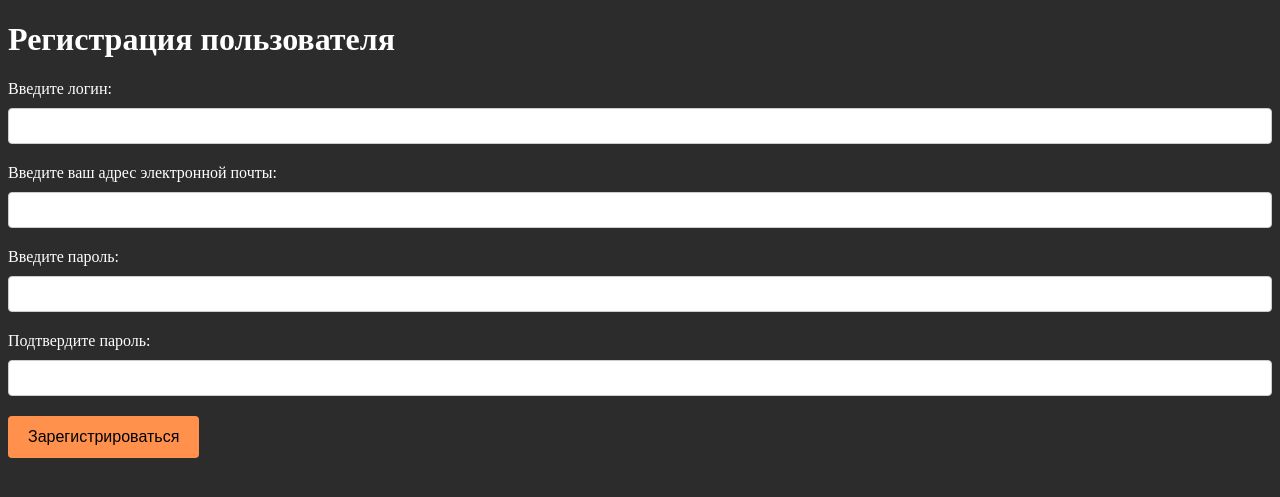
After one commit to mangust17/nuts_shop, a Django app: template main/templates/reg.html in a window 1280 px wide. The commit adds this page. Shown: the top 497 px of the page. Run offline with Django 4.2, Linux system fonts and the light colour scheme; the template is opened without the code that fills it, so the values that code supplies are empty; parts of the project's set-up code (start-up, migrations or seed data) failed here and were passed over.

Commit message:
6 commit

```diff
--- a/main/templates/base.html
+++ b/main/templates/base.html
@@ -102,7 +102,7 @@
         </div>
         <nav>
             <ul>
-                <li><a href="#">Главная</a></li>
+                <li><a href="/">Главная</a></li>
                 <li><a href="#">О нас</a></li>
                 <li><a href="#">Аккаунт</a></li>
                 <li><a href="#">Корзина</a></li>
--- /dev/null
+++ b/main/templates/reg.html
@@ -0,0 +1,66 @@
+<!DOCTYPE html>
+<html>
+<head>
+    <meta charset="utf-8">
+    <title>Регистрация пользователя</title>
+    <link rel="stylesheet">
+    <style>
+    body{
+  background-color:#2c2c2c;
+  color:#fff;
+}
+        .form-label {
+            display: block;
+            margin-bottom: 10px;
+        }
+
+        .form-input {
+            display: block;
+            width: 100%;
+            padding: 8px;
+            border: 1px solid #ccc;
+            border-radius: 4px;
+            box-sizing: border-box;
+            margin-bottom: 20px;
+            font-size: 16px;
+        }
+
+        .form-input:focus {
+            outline: none;
+            border-color: #4CAF50;
+        }
+
+        .form-button {
+            background-color:#FF914D;
+            color: 000000;
+            padding: 12px 20px;
+            border: none;
+            border-radius: 4px;
+            cursor: pointer;
+            font-size: 16px;
+        }
+
+    </style>
+</head>
+<body>
+<h1>Регистрация пользователя</h1>
+<form method="post" action="{% url 'create_us' %}">
+    {% csrf_token %}
+    <label for="username" class="form-label">Введите логин:</label>
+    <input type="text" name="username" id="username" class="form-input" autocomplete="username" required>
+
+    <label for="email" class="form-label">Введите ваш адрес электронной почты:</label>
+    <input type="email" name="email" id="email" class="form-input" autocomplete="email" required>
+
+    <label for="password" class="form-label">Введите пароль:</label>
+    <input type="password" name="password" id="password" class="form-input" autocomplete="new-password" minlength="8"
+           required>
+
+    <label for="password2" class="form-label">Подтвердите пароль:</label>
+    <input type="password" name="password2" id="password2" class="form-input" autocomplete="new-password" minlength="8"
+           required>
+
+    <button type="submit" class="form-button">Зарегистрироваться</button>
+</form>
+</body>
+</html>
--- a/main/urls.py
+++ b/main/urls.py
@@ -8,4 +8,6 @@ urlpatterns = [
     path('log_out', views.log_out, name='log_out'),
     path('search', views.search, name='search'),
     path('product/<int:pk>/', views.ProductDetailView.as_view(), name='product_detail'),
+    path('add-to-cart/<int:product_id>/', views.add_to_cart, name='add_to_cart'),
+
 ]
```
Also changed, not shown: main/models.py (+11 -3 lines), main/templates/auth.html (added, +56 -0 lines), main/templates/cart.html (added, +32 -0 lines), main/templates/main_page.html (+4 -3 lines), main/templates/search.html (added, +35 -0 lines), main/views.py (+17 -8 lines), db.sqlite3, main/migrations/0002_product_description.py (deleted), main/migrations/0002_remove_product_id_product_description_and_more.py (added), main/migrations/0003_product_id_alter_product_product_id.py (added).
